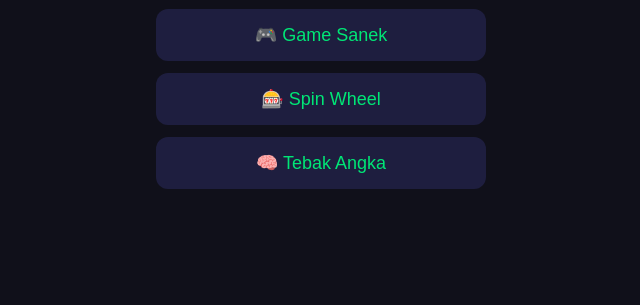
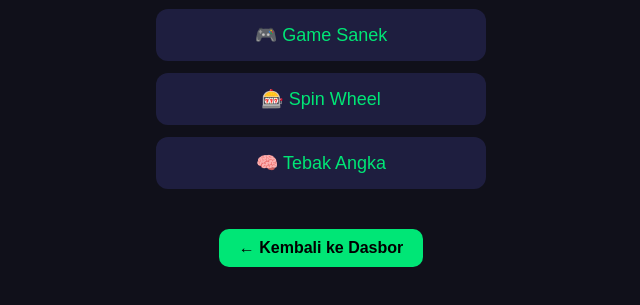
Before and after one commit to Sem955/Spide-Dana, a plain HTML site: page pilih-game.html in a window 1280 px wide. Shown: the part 107-412 px from the top of the page, without its empty margins (319-959 px from the left). Drawn offline with Linux system fonts and the light colour scheme.

Commit message:
Update pilih-game.html

```diff
--- a/pilih-game.html
+++ b/pilih-game.html
@@ -42,5 +42,11 @@
     <a href="spin.html">🎰 Spin Wheel</a>
     <a href="tebak.html">🧠 Tebak Angka</a>
   </div>
+  <!-- Tombol Kembali -->
+<div style="text-align: center; margin-top: 40px;">
+  <a href="dasbor.html" style="display: inline-block; background-color: #00e676; color: #000; padding: 10px 20px; border-radius: 10px; text-decoration: none; font-weight: bold;">
+    ← Kembali ke Dasbor
+  </a>
+</div>
 </body>
 </html>
```
